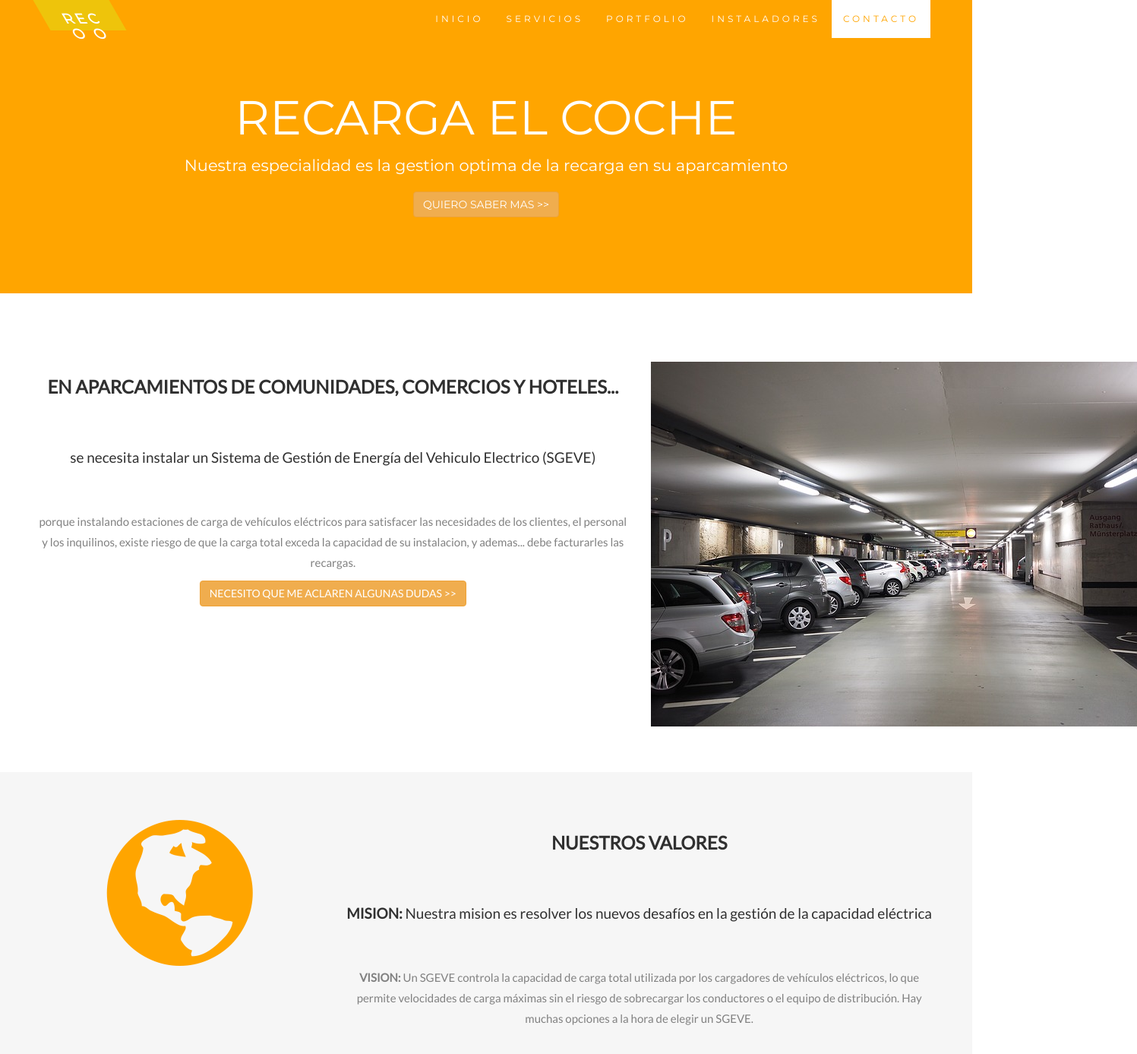
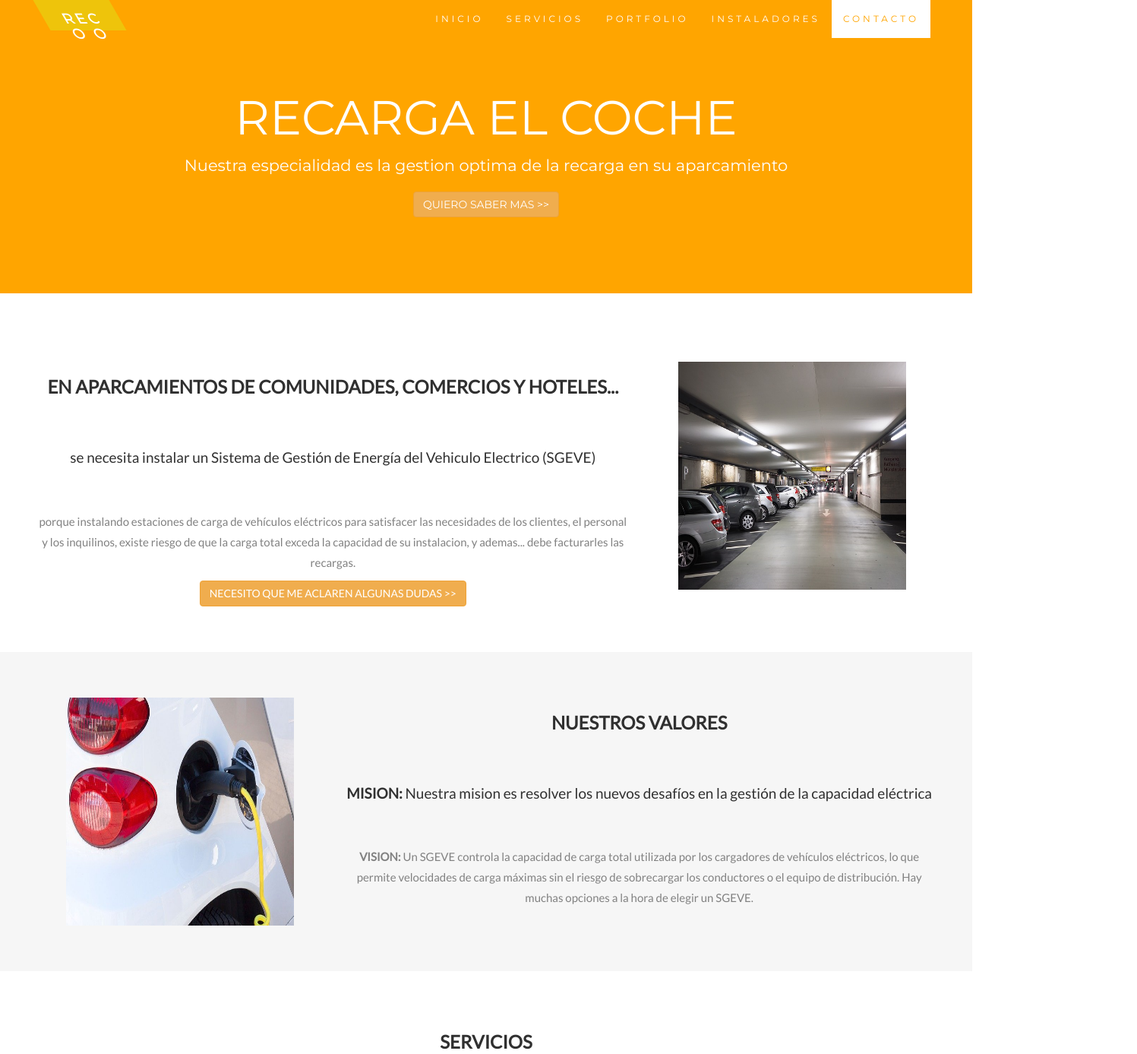
Before and after one commit to recargaelcoche/recargaelcoche.github.io, a plain HTML site: page index.html in a window 1280 px wide. Shown: the top 1387 px of the page at 76% size, 1497 px wide, since content can reach past the window. Drawn offline with nearby package versions, Linux system fonts and the light colour scheme.

Commit message:
prg jue 10 jun 2021 19:15:58 CEST

```diff
--- a/index.html
+++ b/index.html
@@ -63,7 +63,7 @@
         </form>
           </div>
       <div class="col-sm-4">
-        <img src="fig/multi-storey-car-park-1271919_640.jpg" alt="">
+        <img src="fig/multi-storey-car-park-1271919_640.jpg" alt="" width="300" height="300">
       </div>
     </div>
   </div>
@@ -71,7 +71,7 @@
   <div class="container-fluid bg-grey">
     <div class="row">
       <div class="col-sm-4">
-        <span class="glyphicon glyphicon-globe logo slideanim"></span>
+        <img src="fig/electric-car-734574_640.jpg" alt="" width="300" height="300">
       </div>
       <div class="col-sm-8">
         <h2>Nuestros valores</h2><br>
@@ -216,7 +216,7 @@
         </form>
           </div>
       <div class="col-sm-4">
-        <img src="fig/electrician-2755679_640.jpg" alt="">
+        <img src="fig/electrician-2755679_640.jpg" width="300" height="200" alt="">
       </div>
     </div>
   </div>
```
